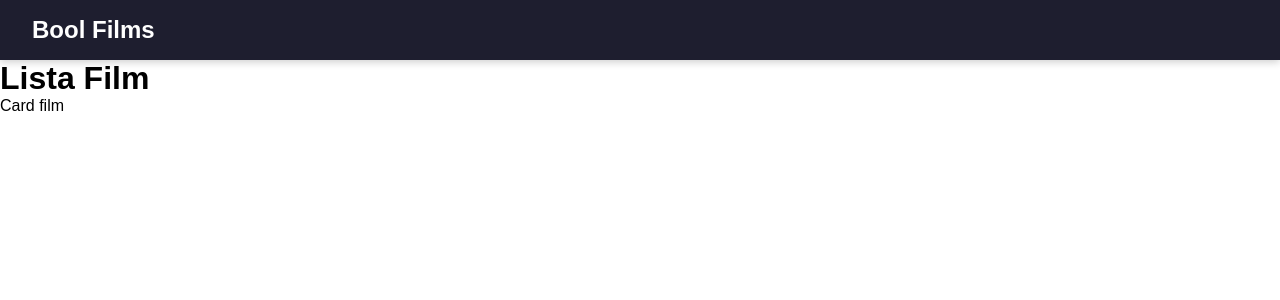
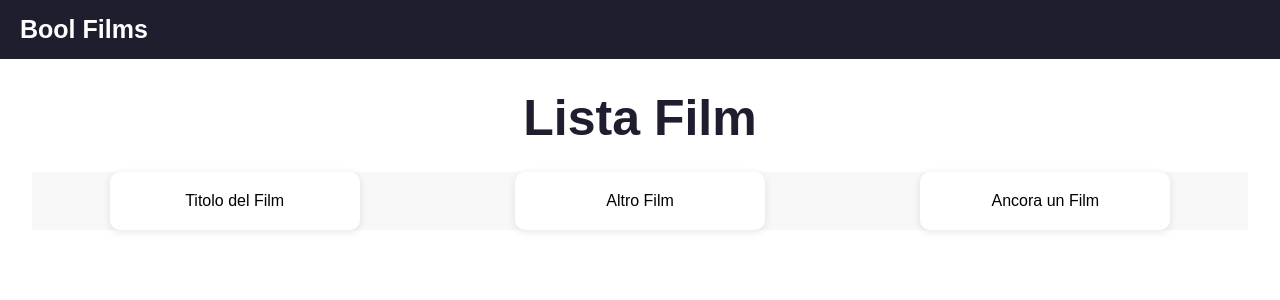
Before and after one commit to Alessandro-Messineo/webapp-react, a React (Vite) app: page / in a window 1280 px wide. Shown: the top 300 px of the page. Built offline with nearby package versions, Linux system fonts and the light colour scheme.

Commit message:
aggiunto css a HomePage

```diff
--- a/components/Header.css
+++ b/components/Header.css
@@ -1,15 +1,13 @@
 nav {
   background-color: #1e1e2f;
-  padding: 1rem 2rem;
+  padding: 15px 20px;
   display: flex;
   align-items: center;
-  box-shadow: 0 2px 8px rgba(0, 0, 0, 0.2); /* ombra leggera */
 }
 
 .container-header a {
-  color: #ffffff;             /* testo bianco */
-  font-size: 1.5rem;          /* dimensione del titolo */
-  font-weight: 600;           /* testo in grassetto */
-  text-decoration: none;      /* rimuove la sottolineatura */
-  transition: color 0.3s ease; /* effetto morbido al passaggio */
+  color: #ffffff;
+  font-size: 25px;
+  font-weight: bold;
+  text-decoration: none;
 }
--- /dev/null
+++ b/pages/HomePage.css
@@ -0,0 +1,28 @@
+/* Titolo della pagina */
+.page-title {
+  text-align: center;
+  font-size: 50px;
+  color: #1e1e2f;
+  margin: 30px 0 25px 0;
+}
+
+/* Contenitore card */
+.film-list {
+  display: grid;
+  grid-template-columns: repeat(auto-fit, minmax(220px, 1fr));
+  justify-items: center;
+  background-color: #f8f8f8;
+  width: 95%;
+  margin: 0 auto;
+}
+
+/* Card  */
+.film-card {
+  background-color: #ffffff;
+  width: 100%;
+  max-width: 250px;
+  border-radius: 10px;
+  box-shadow: 0 2px 8px rgba(0, 0, 0, 0.1);
+  padding: 20px;
+  text-align: center;
+}
--- a/pages/HomePage.jsx
+++ b/pages/HomePage.jsx
@@ -1,10 +1,21 @@
+import './HomePage.css'
+
 export default function HomePage() {
-    return(
+    return (
         <>
-        <h1>Lista Film</h1>
-        <div>
-            <p>Card film</p>
-        </div>
+            <h1 class="page-title">Lista Film</h1>
+
+            <div class="film-list">
+                <div class="film-card">
+                    <p>Titolo del Film</p>
+                </div>
+                <div class="film-card">
+                    <p>Altro Film</p>
+                </div>
+                <div class="film-card">
+                    <p>Ancora un Film</p>
+                </div>
+            </div>
         </>
     )
 }
```
